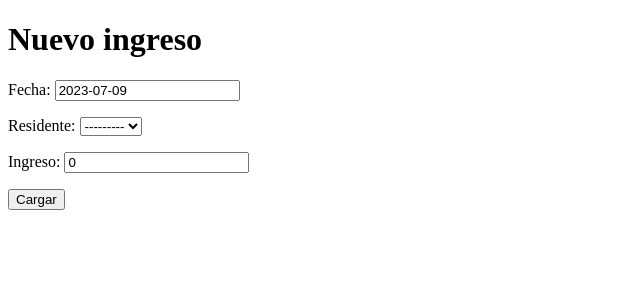
After one commit to luisrb15/Incomes, a Django app: page /ingresos/ingresos-form/ in a window 1280 px wide. The commit adds this page. Shown: the top 300 px of the page, without its empty margins (0-640 px from the left). Run offline with Django 4.2, Linux system fonts and the light colour scheme; data that the repository does not hold is empty.

Commit message:
añadido formulario de ingresos

```diff
--- a/FinancesMaster/settings.py
+++ b/FinancesMaster/settings.py
@@ -27,6 +27,7 @@ DEBUG = True
 
 ALLOWED_HOSTS = []
 
+CSRF_TRUSTED_ORIGINS = ['https://*.127.0.0.1']
 
 # Application definition
 
--- a/FinancesMaster/urls.py
+++ b/FinancesMaster/urls.py
@@ -16,9 +16,11 @@ Including another URLconf
 """
 from django.contrib import admin
 from django.urls import path, include
+from . import views
 
 urlpatterns = [
     path("admin/", admin.site.urls),
     path('ingresos/', include('Incomes.urls')),
-    path('accounts/', include('django.contrib.auth.urls'))
+    path('accounts/', include('django.contrib.auth.urls')),
+    path('', views.home),
 ]
--- /dev/null
+++ b/FinancesMaster/views.py
@@ -0,0 +1,5 @@
+from django.shortcuts import redirect, render
+# Create your views here.
+
+def home(request):
+    return render(request, 'home.html')
--- a/Incomes/admin.py
+++ b/Incomes/admin.py
@@ -2,6 +2,6 @@ from django.contrib import admin
 from .models import *
 
 # Register your models here.
-admin.site.register(Fee)
-admin.site.register(Income)
-admin.site.register(Resident)
+admin.site.register(Cuota)
+admin.site.register(Ingreso)
+admin.site.register(Residente)
--- a/Incomes/forms.py
+++ b/Incomes/forms.py
@@ -3,15 +3,15 @@ from .models import *
 
 class ResidentForm(forms.ModelForm):
     class Meta:
-        model = Resident
+        model = Residente
         fields = '__all__'
 
 class FeeForm(forms.ModelForm):
     class Meta:
-        model = Fee
-        fields = ('price','last_update', 'update_frequency')
+        model = Cuota
+        fields = ('precio','ultima_actualizacion', 'frecuencia_actualizaciones')
 
 class IncomeForm(forms.ModelForm):
     class Meta:
-        model = Income
-        fields = ('date','resident','income')
+        model = Ingreso
+        fields = ('fecha','residente','ingreso')
--- a/Incomes/models.py
+++ b/Incomes/models.py
@@ -2,29 +2,29 @@ from django.db import models
 from datetime import datetime
 
 # Create your models here.
-class Resident(models.Model):
-    name = models.CharField(max_length=50)
-    last_name = models.CharField(max_length=50)
-    alias = models.CharField(max_length=50, default="sin apodo")
-    dni = models.IntegerField(unique=True, max_length=8)
+class Residente(models.Model):
+    nombre = models.CharField(max_length=50)
+    apellido = models.CharField(max_length=50)
+    apodo = models.CharField(max_length=50, default="sin apodo")
+    dni = models.IntegerField(unique=True)
 
     def __str__(self):
-        return f"{self.last_name}, {self.name} ({self.alias})"
+        return f"{self.apellido}, {self.nombre} ({self.apodo})"
 
-class Fee(models.Model):
-    resident = models.OneToOneField(Resident, on_delete=models.CASCADE)
-    price = models.IntegerField(default=0)
-    last_update = models.DateField()
-    update_frequency = models.IntegerField()
+class Cuota(models.Model):
+    residente = models.OneToOneField(Residente, on_delete=models.CASCADE)
+    precio = models.IntegerField(default=0)
+    ultima_actualizacion = models.DateField()
+    frecuencia_actualizaciones = models.IntegerField()
 
     def __str__(self):
-        return f"{self.last_name}, {self.name} ({self.alias}) ${self.price}"
+        return f"{self.residente.apellido}, {self.residente.nombre} ({self.residente.apodo}) ${self.precio}"
 
-class Income(models.Model):
-    date = models.DateField(default=datetime.now)
-    resident = models.ForeignKey(Resident, on_delete=models.CASCADE)
-    income = models.IntegerField(default=0)
-    fee = models.ForeignKey(Fee, on_delete=models.CASCADE)
+class Ingreso(models.Model):
+    fecha = models.DateField(default=datetime.now)
+    residente = models.ForeignKey(Residente, on_delete=models.CASCADE)
+    ingreso = models.IntegerField(default=0)
+    cuota = models.ForeignKey(Cuota, on_delete=models.CASCADE)
 
     def __str__(self):
-        return f"{self.resident} {self.income}"
+        return f"{self.residente} {self.ingreso}"
--- a/Incomes/templates/home.html
+++ b/Incomes/templates/home.html
@@ -4,6 +4,7 @@
 
 {% block content %}
 
-
+<h1>Home</h1>
+<a href="{% url 'ingresos-form' %}"><button>Registrar un ingreso</button></a>
 
 {% endblock content %}
--- /dev/null
+++ b/Incomes/templates/ingresos-form.html
@@ -0,0 +1,17 @@
+{% extends "./base.html" %}
+
+{% block title %} Nuevo ingreso {% endblock title %}
+
+{% block content %}
+
+<h1>Nuevo ingreso</h1>
+
+<form action="POST">
+    {% csrf_token %}
+
+    {{ form.as_p }}
+
+    <input type="submit" value="Cargar">
+</form>
+
+{% endblock content %}
--- a/Incomes/urls.py
+++ b/Incomes/urls.py
@@ -5,4 +5,5 @@ app_name = 'Incomes'
 
 urlpatterns = [
     path('', views.home),
+    path('ingresos-form/', views.incomes_form, name='ingresos-form'),
 ]
--- a/Incomes/views.py
+++ b/Incomes/views.py
@@ -1,5 +1,14 @@
 from django.shortcuts import redirect, render
+from .forms import IncomeForm
+
 # Create your views here.
 
 def home(request):
     return render(request, 'home.html')
+
+def incomes_form(request):
+    form = IncomeForm()
+
+    context = {'form' : form}
+
+    return render(request, 'ingresos-form.html', context)
```
Also changed, not shown: Incomes/migrations/0002_alter_resident_dni.py (added), Incomes/migrations/0003_cuota_ingreso_residente_remove_income_fee_and_more.py (added), 1 other file.
